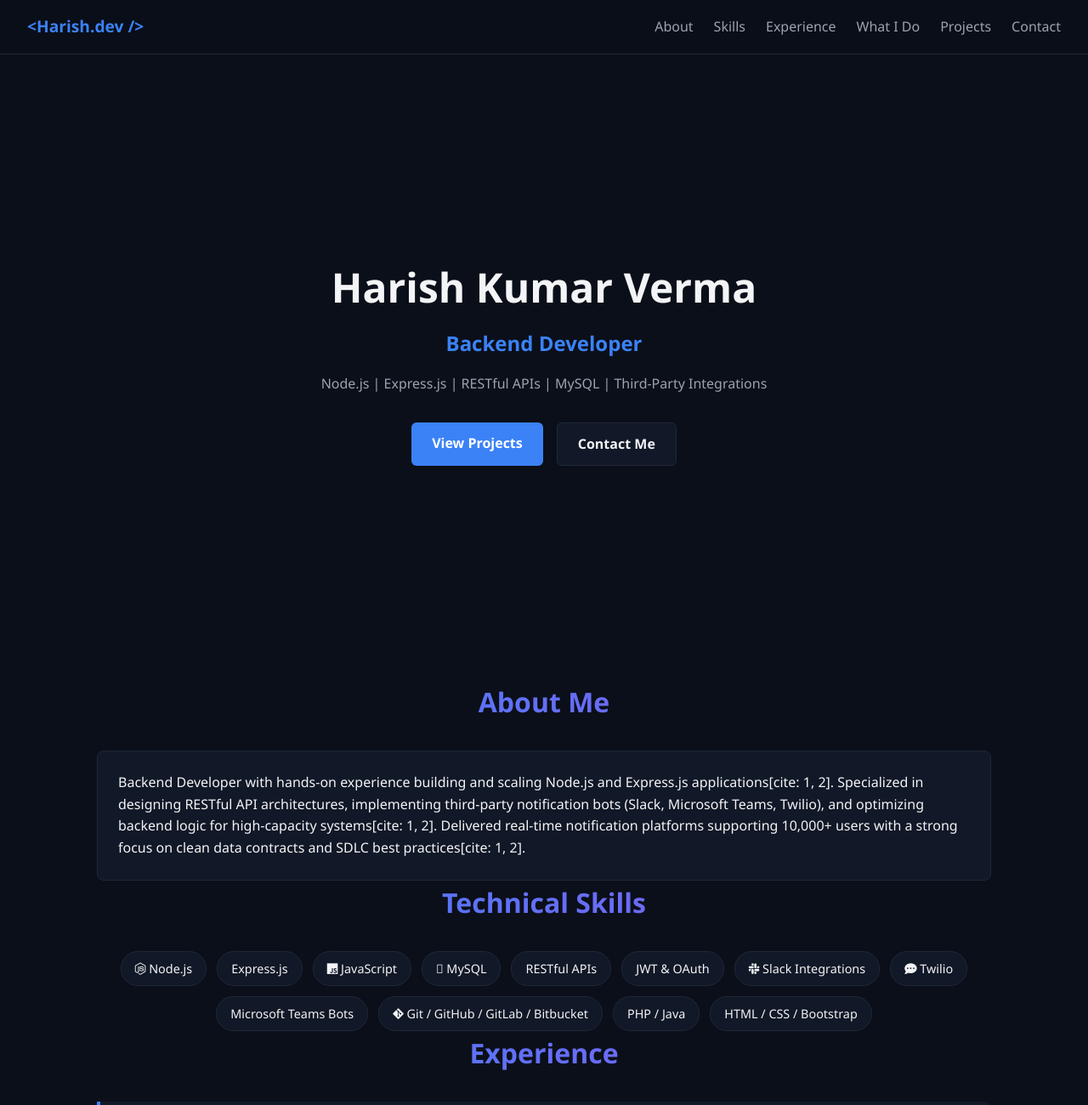
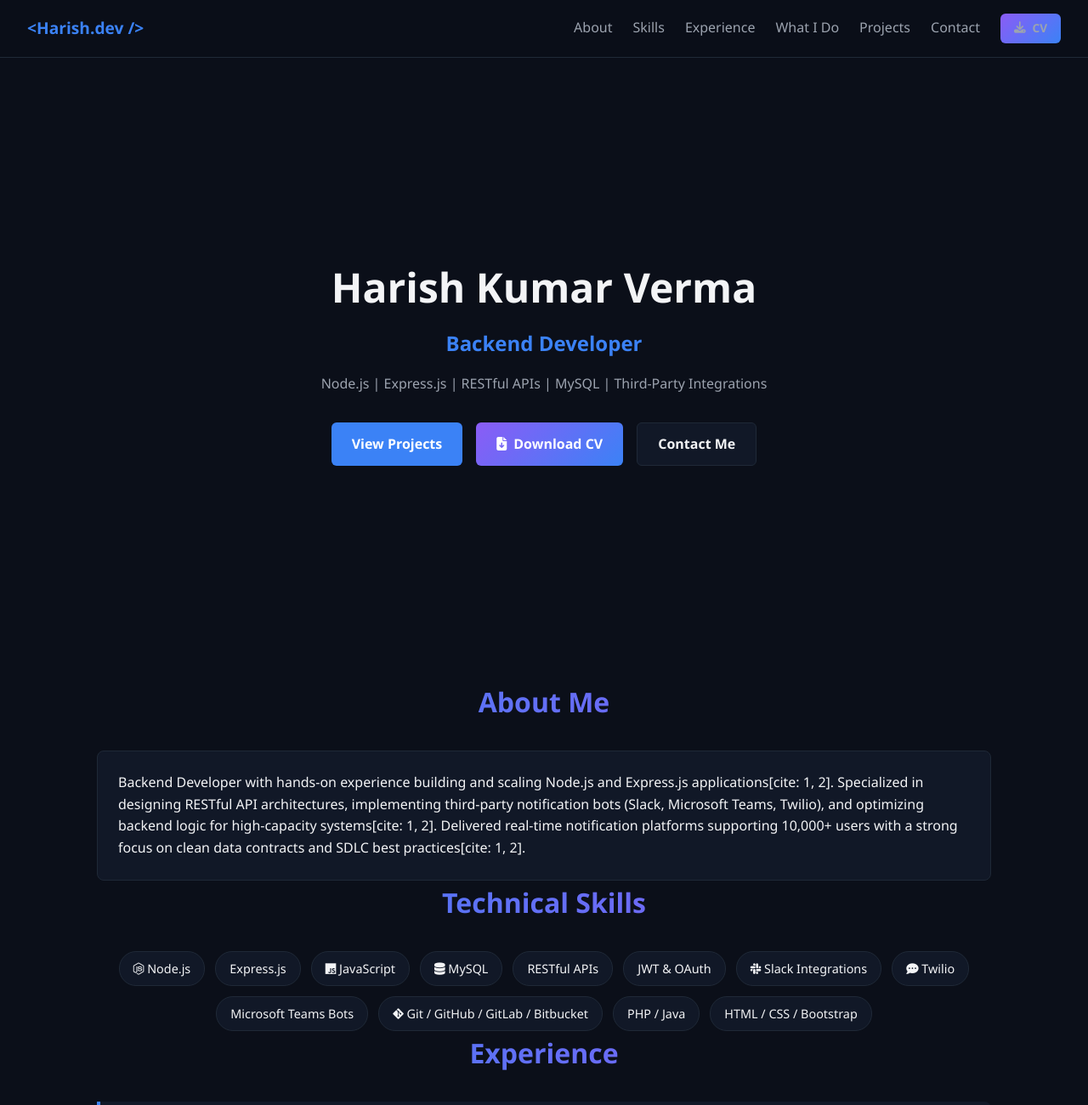
Before and after one commit to Harish97verma/myportfolio, a plain HTML site: page index.html in a window 1280 px wide. Shown: the top 1300 px of the page at 85% size. Drawn offline with Linux system fonts and the light colour scheme.

Commit message:
download resume functionality

```diff
--- a/index.html
+++ b/index.html
@@ -55,6 +55,7 @@
             display: flex;
             list-style: none;
             gap: 1.5rem;
+            align-items: center;
         }
 
         .nav-links a {
@@ -117,6 +118,7 @@
             display: flex;
             gap: 1rem;
             justify-content: center;
+            flex-wrap: wrap;
         }
 
         .btn {
@@ -125,6 +127,9 @@
             text-decoration: none;
             font-weight: 600;
             transition: all 0.3s;
+            display: inline-flex;
+            align-items: center;
+            gap: 0.5rem;
         }
 
         .btn-primary {
@@ -144,6 +149,17 @@
 
         .btn-secondary:hover {
             border-color: var(--accent-blue);
+        }
+
+        .btn-cv {
+            background: linear-gradient(135deg, var(--accent-purple), var(--accent-blue));
+            color: white;
+            border: none;
+        }
+
+        .btn-cv:hover {
+            opacity: 0.9;
+            transform: translateY(-2px);
         }
 
         /* Cards Grid */
@@ -266,6 +282,8 @@
             <li><a href="#services">What I Do</a></li>
             <li><a href="#projects">Projects</a></li>
             <li><a href="#contact">Contact</a></li>
+            <!-- Navbar Download Button -->
+            <li><a href="https://drive.google.com/file/d/1VmD9hrnZ0FzuPRQC6wfEZkIKYr_19V-Y/view?usp=drive_link" target="_blank" class="btn btn-cv" style="padding: 0.4rem 1rem; font-size: 0.85rem;"><i class="fa-solid fa-download"></i> CV</a></li>
         </ul>
     </nav>
 
@@ -277,6 +295,8 @@
             <p>Node.js | Express.js | RESTful APIs | MySQL | Third-Party Integrations</p>
             <div class="btn-group">
                 <a href="#projects" class="btn btn-primary">View Projects</a>
+                <!-- Hero Section CV Button -->
+                <a href="https://drive.google.com/file/d/1VmD9hrnZ0FzuPRQC6wfEZkIKYr_19V-Y/view?usp=drive_link" target="_blank" class="btn btn-cv"><i class="fa-solid fa-file-arrow-down"></i> Download CV</a>
                 <a href="#contact" class="btn btn-secondary">Contact Me</a>
             </div>
         </div>
@@ -297,7 +317,7 @@
             <span class="skill-tag"><i class="fa-brands fa-node-js"></i> Node.js</span>
             <span class="skill-tag">Express.js</span>
             <span class="skill-tag"><i class="fa-brands fa-js"></i> JavaScript</span>
-            <span class="skill-tag"><i class="fa-database"></i> MySQL</span>
+            <span class="skill-tag"><i class="fa-solid fa-database"></i> MySQL</span>
             <span class="skill-tag">RESTful APIs</span>
             <span class="skill-tag">JWT & OAuth</span>
             <span class="skill-tag"><i class="fa-brands fa-slack"></i> Slack Integrations</span>
```
